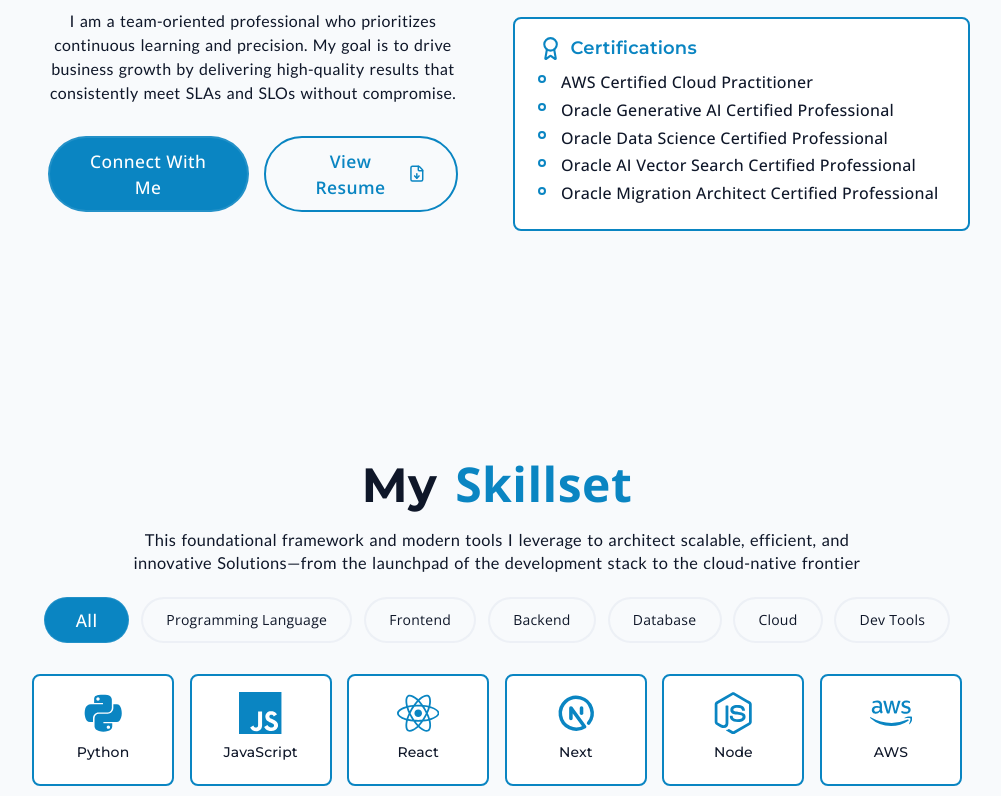
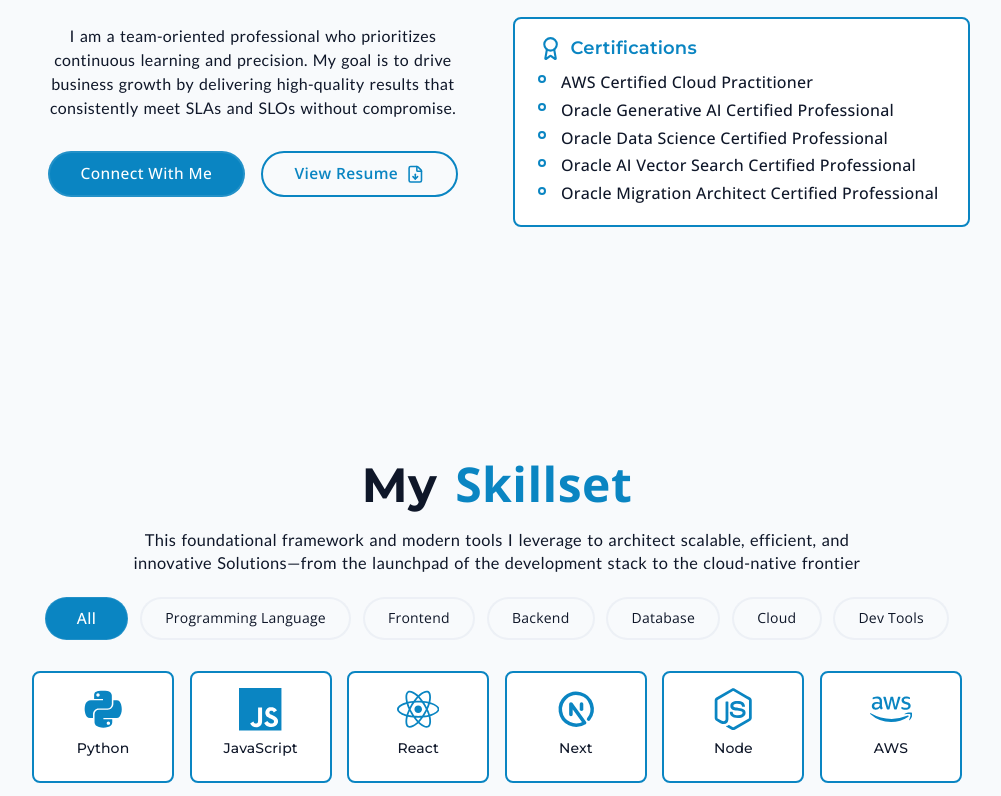
Before and after one commit to ERSA-14/ERSA_portfolio, a React (Vite) app: page / in a window 1280 px wide. Shown: the part 1244-2040 px from the top of the page, without its empty margins (143-1144 px from the left). Built offline with nearby package versions, Linux system fonts and the light colour scheme; a web font is replaced by a local one.

Commit message:
minor fix

```diff
--- a/src/components/AboutMe.jsx
+++ b/src/components/AboutMe.jsx
@@ -35,15 +35,15 @@ export const AboutMe = () => {
               SLOs without compromise.
             </p>
 
-            <div className="flex flex-col sm:flex-row gap-4 justify-center items-center py-2 px-2">
-              <a href="#Contact" className="cosmic-button w-fit">
+            <div className="grid grid-cols-1 sm:grid-cols-2 gap-4 w-full max-w-lg mx-auto py-2 px-2">
+              <a href="#Contact" className="cosmic-button w-full">
                 Connect With Me
               </a>
               <a
                 href="/Resume4.pdf"
                 target="_blank"
                 rel="noopener noreferrer"
-                className="view-resume-button rounded-full w-fit border-2 border-primary text-primary font-semibold hover:bg-primary/20 ease-in-out flex items-center gap-1 font-medium tracking-wide"
+                className="view-resume-button rounded-full w-full border-2 border-primary text-primary font-semibold hover:bg-primary/20 ease-in-out font-medium tracking-wide"
               >
                 View Resume <FileDown className="icon-sm" />
               </a>
--- a/src/components/Contact.jsx
+++ b/src/components/Contact.jsx
@@ -255,7 +255,7 @@ export const Contact = () => {
               </div>
               <button
                 type="submit"
-                className="cosmic-button w-fit flex items-center justify-center gap-2 mt-4 mx-auto !py-1"
+                className="cosmic-button w-fit flex items-center justify-center gap-2 mt-4 mx-auto"
               >
                 <span>Send Message</span>
                 <Send className="icon-sm" />
--- a/src/components/ThemeToggle.jsx
+++ b/src/components/ThemeToggle.jsx
@@ -53,7 +53,7 @@ export const ThemeToggle = ({ className }) => {
       type="button"
       onClick={toggleTheme}
       className={cn(
-        "relative p-1.5 rounded-full theme-toggle-btn cursor-pointer z-50",
+        "relative p-1 rounded-full theme-toggle-btn cursor-pointer z-50",
         "bg-gradient-to-br from-card/80 to-card/60 backdrop-blur-md",
         isDarkMode
           ? "border-2 border-yellow-600 hover:border-[2px]"
--- a/src/index.css
+++ b/src/index.css
@@ -407,11 +407,34 @@ img {
   transition: box-shadow var(--duration-fast) var(--ease-smooth),
               background-color var(--duration-fast) var(--ease-smooth);
 
-  /* More responsive padding and font size */
-  padding: clamp(0.375rem, 0.5vw + 0.25rem, 0.625rem)
-    clamp(1.25rem, 2vw + 0.75rem, 2rem);
-  font-size: clamp(0.875rem, 1vw + 0.5rem, 1.125rem);
+  /* Reverted padding to standard, but increased font size on mobile */
+  padding: 0.5rem 1.5rem;
+
+  /* Font size: Larger on mobile (shorter display), standard on desktop */
+  font-size: 1.15rem;
+
+  white-space: nowrap;
+
   will-change: box-shadow;
+  display: inline-flex;
+  align-items: center;
+  justify-content: center;
+  gap: 0.5rem;
+}
+
+@media (min-width: 768px) {
+  .cosmic-button {
+    padding: 0.6rem 2rem;
+    font-size: 1rem; /* Smaller on larger screens as requested */
+  }
+}
+
+.cosmic-button svg,
+.cosmic-button .icon-sm,
+.cosmic-button .icon-md {
+  width: 1.2em;
+  height: 1.2em;
+  transition: transform var(--duration-fast) var(--ease-smooth);
 }
 
 .cosmic-button:hover {
@@ -423,51 +446,37 @@ img {
   border-width: 1.5px !important;
 }
 
-/* Tablet sizes */
-@media (min-width: 641px) and (max-width: 1024px) {
-  .cosmic-button {
-    padding: clamp(0.375rem, 0.5vw + 0.25rem, 0.5rem)
-      clamp(1.125rem, 1.75vw + 0.625rem, 1.75rem);
-    font-size: clamp(0.875rem, 0.875vw + 0.5rem, 1.0625rem);
+.view-resume-button {
+  transition: background-color var(--duration-fast) var(--ease-smooth);
+  /* Matching cosmic-button metrics */
+  padding: 0.5rem 1.5rem;
+  font-size: 1.15rem; /* Larger on mobile */
+
+  white-space: nowrap;
+
+  display: inline-flex;
+  align-items: center;
+  justify-content: center;
+  gap: 0.5rem;
+}
+
+@media (min-width: 768px) {
+  .view-resume-button {
+    padding: 0.6rem 2rem;
+    font-size: 1rem; /* Smaller on larger screens */
   }
 }
 
-/* Mobile sizes */
-@media (max-width: 640px) {
-  .cosmic-button {
-    padding: clamp(0.3125rem, 1vw + 0.125rem, 0.5rem)
-      clamp(1rem, 3vw + 0.5rem, 1.5rem);
-    font-size: clamp(0.8125rem, 1.5vw + 0.5rem, 1rem);
-  }
+.view-resume-button svg,
+.view-resume-button .icon-sm,
+.view-resume-button .icon-md {
+  width: 1.2em;
+  height: 1.2em;
+  transition: transform var(--duration-fast) var(--ease-smooth);
 }
 
-.view-resume-button {
-  transition: background-color var(--duration-fast) var(--ease-smooth);
-  /* More responsive padding and font size */
-  padding: clamp(0.375rem, 0.5vw + 0.25rem, 0.625rem)
-    clamp(1.25rem, 2vw + 0.75rem, 2rem);
-  font-size: clamp(0.875rem, 1vw + 0.5rem, 1.125rem);
-}
 .view-resume-button:hover {
   transform: none;
-}
-
-/* Tablet sizes */
-@media (min-width: 641px) and (max-width: 1024px) {
-  .view-resume-button {
-    padding: clamp(0.375rem, 0.5vw + 0.25rem, 0.5rem)
-      clamp(1.125rem, 1.75vw + 0.625rem, 1.75rem);
-    font-size: clamp(0.875rem, 0.875vw + 0.5rem, 1.0625rem);
-  }
-}
-
-/* Mobile sizes */
-@media (max-width: 640px) {
-  .view-resume-button {
-    padding: clamp(0.3125rem, 1vw + 0.125rem, 0.5rem)
-      clamp(1rem, 3vw + 0.5rem, 1.5rem);
-    font-size: clamp(0.8125rem, 1.5vw + 0.5rem, 1rem);
-  }
 }
 
 .star {
```
